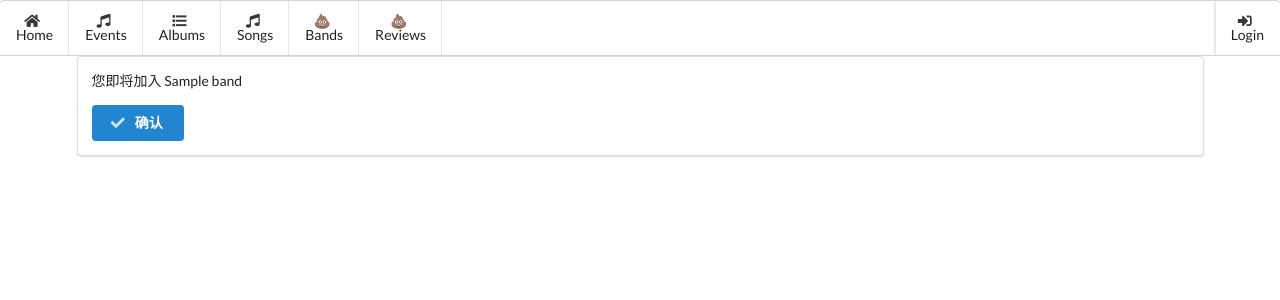
After one commit to Epiphy11um/DB, a Flask app: template templates/band/join.html in a window 1280 px wide. The commit adds this page. Shown: the top 300 px of the page. Run offline with Flask 3, Linux system fonts and the light colour scheme; the template is opened without the code that fills it: most values are stand-ins (such as "Sample title", 1, 10 or a date in 2020); parts of the project's set-up code (start-up, migrations or seed data) failed here and were passed over; some libraries are stand-ins or nearby versions.

Commit message:
add join band

```diff
--- /dev/null
+++ b/templates/band/join.html
@@ -0,0 +1,21 @@
+{% extends '_base.html' %}
+
+{% block title %}加入乐队{% endblock %}
+
+{% block body %}
+
+<div class="ui segment">
+    {% if joined %}
+    <p>您即将离开 {{ band.BandName }}</p>
+    {% else %}
+    <p>您即将加入 {{ band.BandName }}</p>
+    {% endif %}
+    <form class="ui form" action="" method="post">
+        <button class="ui primary button">
+            <i class="check icon"></i>
+            确认
+        </button>
+    </form>
+</div>
+
+{% endblock %}
```
Also changed, not shown: templates/band/details.html (+8 -0 lines), views/band.py (+22 -1 lines).
